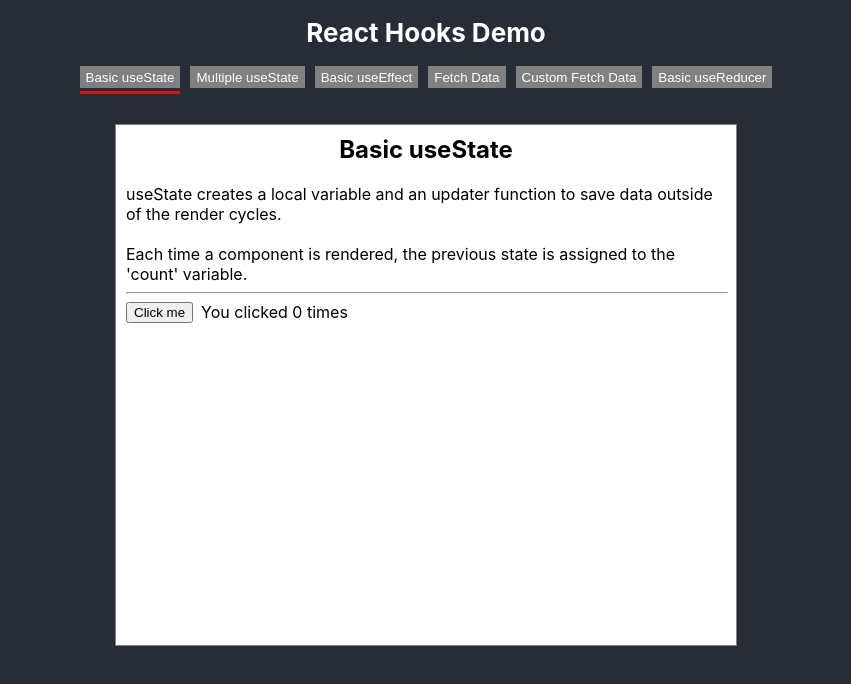
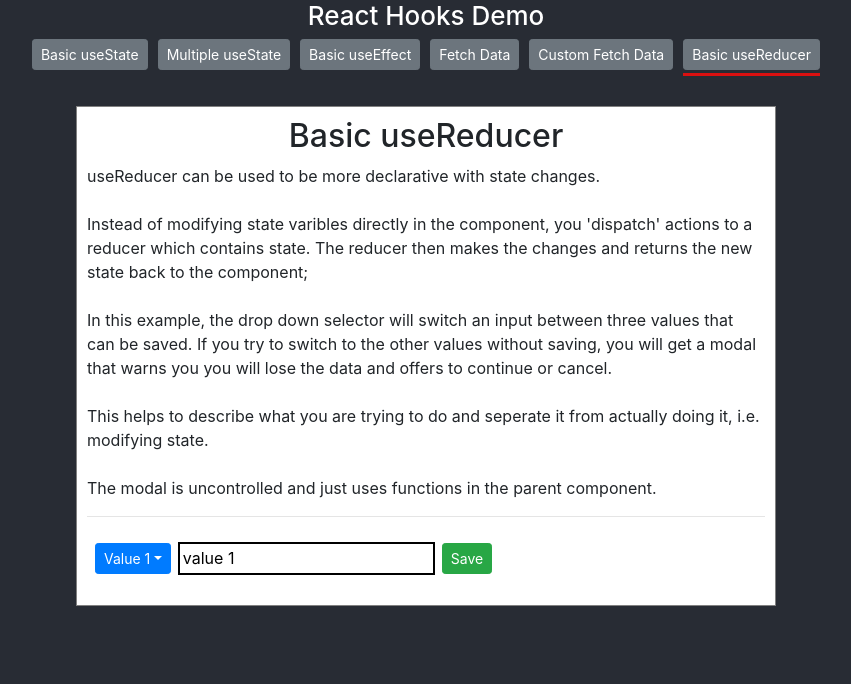
Before and after one commit to mklosterboer/hooks-demo, a React (Create React App) app: page / in a window 1280 px wide. Shown: the top 684 px of the page, without its empty margins (214-1065 px from the left). Built offline with nearby package versions, Linux system fonts and the light colour scheme.

Commit message:
finish BasicUseReducer. config react-bootstrap

```diff
--- a/public/index.html
+++ b/public/index.html
@@ -3,22 +3,13 @@
   <head>
     <meta charset="utf-8" />
     <link rel="shortcut icon" href="%PUBLIC_URL%/favicon.ico" />
-    <meta name="viewport" content="width=device-width, initial-scale=1" />
+    <link rel="stylesheet" href="https://stackpath.bootstrapcdn.com/bootstrap/4.1.0/css/bootstrap.min.css"
+      integrity="sha384-9gVQ4dYFwwWSjIDZnLEWnxCjeSWFphJiwGPXr1jddIhOegiu1FwO5qRGvFXOdJZ4" crossorigin="anonymous">
+
+      <meta name="viewport" content="width=device-width, initial-scale=1" />
     <meta name="theme-color" content="#000000" />
-    <!--
-      manifest.json provides metadata used when your web app is installed on a
-      user's mobile device or desktop. See https://developers.google.com/web/fundamentals/web-app-manifest/
-    -->
+
     <link rel="manifest" href="%PUBLIC_URL%/manifest.json" />
-    <!--
-      Notice the use of %PUBLIC_URL% in the tags above.
-      It will be replaced with the URL of the `public` folder during the build.
-      Only files inside the `public` folder can be referenced from the HTML.
-
-      Unlike "/favicon.ico" or "favicon.ico", "%PUBLIC_URL%/favicon.ico" will
-      work correctly both with client-side routing and a non-root public URL.
-      Learn how to configure a non-root public URL by running `npm run build`.
-    -->
     <title>React Hooks Demo</title>
   </head>
   <body>
--- a/src/App.css
+++ b/src/App.css
@@ -18,21 +18,8 @@ body {
   color: white;
 }
 
-.App a {
-  color: white;
-}
-
-.App a:hover {
-  color: grey;
-}
 button:focus {
   outline: 0;
-}
-.exampleButtons {
-  background-color: grey;
-  border: none;
-  color: white;
-  height: 22px;
 }
 
 .activeIndicator {
@@ -52,7 +39,7 @@ button:focus {
 }
 
 .example-container {
-  width: 600px;
+  width: 700px;
   height: 500px;
   border: 1px solid grey;
   align-self: center;
@@ -84,3 +71,26 @@ button:focus {
 .post {
   margin-bottom: 20px;
 }
+
+.form-container {
+  display: flex;
+  flex-direction: row;
+  align-content: center;
+  margin: 10px 0px 12px;
+}
+
+.form-container button {
+  margin-left: 8px;
+}
+
+.form-container input {
+  margin-left: 8px;
+  padding-left: 3px;
+  border: 1px solid black;
+  outline: 1px solid black;
+}
+
+.form-container input.invalid {
+  border-color: #db1010;
+  outline-color: #db1010;
+}
--- a/src/App.tsx
+++ b/src/App.tsx
@@ -1,11 +1,12 @@
 import React, { useState } from 'react';
+import { Button } from 'react-bootstrap';
 import './App.css';
 
 import { Examples } from "./Examples/index";
-import { ExampleDescription } from "./ExampleDescription";
+import { ExampleDescription } from "./Components/ExampleDescription";
 
 const App: React.FC = () => {
-    const [activeExampleIdx, setActiveExampleIdx] = useState(0);
+    const [activeExampleIdx, setActiveExampleIdx] = useState(5);
     let ActvExample = Examples[activeExampleIdx]
 
     return (
@@ -16,9 +17,9 @@ const App: React.FC = () => {
             <div className="examples-list">
                 {Examples.map((ex, idx) => (
                     <div key={`ex-${idx}-${ex.title}`} className="example-link">
-                        <button className="exampleButtons" onClick={() => setActiveExampleIdx(idx)}>
+                        <Button variant={"secondary"} size="sm" onClick={() => setActiveExampleIdx(idx)}>
                             {ex.title}
-                        </button>
+                        </Button>
                         {idx === activeExampleIdx && <div className="activeIndicator">&nbsp;</div>}
                     </div>
                 ))}
--- /dev/null
+++ b/src/Components/UnsavedChangesModal.tsx
@@ -0,0 +1,22 @@
+import React from 'react';
+import { Button, Modal } from 'react-bootstrap';
+
+interface UnsavedChangesModalProps {
+    show: boolean;
+    onContinue: () => void;
+    onCancel: () => void;
+}
+
+export const UnsavedChangesModal = ({ show, onContinue, onCancel }: UnsavedChangesModalProps) => {
+    return (
+        <Modal show={show}>
+            <Modal.Body>
+                Unsaved Changes Exist. Data will be lost if you continue.
+                </Modal.Body>
+            <Modal.Footer>
+                <Button variant="danger" onClick={onContinue}>Continue</Button>
+                <Button variant="primary" onClick={onCancel}>Cancel</Button>
+            </Modal.Footer>
+        </Modal>
+    );
+}
--- a/src/Examples/BasicUseReducer.tsx
+++ b/src/Examples/BasicUseReducer.tsx
@@ -1,7 +1,114 @@
-import React from 'react';
+import React, { useReducer } from 'react';
+import { DropdownButton, Dropdown, Button } from 'react-bootstrap';
+import { UnsavedChangesModal } from '../Components/UnsavedChangesModal';
+
+interface basicUseReducerState {
+    currentValueIdx: number;
+    values: string[];
+    inputValue: string;
+    showModal: boolean;
+    inputDirty: boolean;
+    newSelectionIdx: number;
+}
+
+const intialState: basicUseReducerState = {
+    currentValueIdx: 0,
+    values: ["value 1", "value 2", "value 3"],
+    inputValue: "value 1",
+    showModal: false,
+    inputDirty: false,
+    newSelectionIdx: 0,
+}
 
 const BasicUseReducer = () => {
-    return <div>placeholder</div>;
+    const [state, dispatch] = useReducer(reducer, intialState);
+
+    const handleSelection = (idx: number) => {
+        if (state.currentValueIdx !== idx) {
+            if (state.inputDirty) {
+                dispatch({ type: 'openModal', newSelectionIdx: idx });
+            } else {
+                dispatch({ type: 'switchValues', idx });
+            }
+        }
+    }
+
+    const dropDownItems = state.values.map((value, idx) => (
+        <Dropdown.Item
+            key={idx}
+            onClick={() => handleSelection(idx)}
+            active={idx === state.currentValueIdx}
+        >
+            Value {idx + 1}
+        </Dropdown.Item>
+    ));
+
+    return (
+        <>
+            <div className="form-container">
+                <DropdownButton
+                    size="sm"
+                    id="valueDropDown"
+                    title={`Value ${state.currentValueIdx + 1}`}
+                >
+                    {dropDownItems}
+                </DropdownButton>
+                <input
+                    type="text"
+                    className={state.inputDirty ? "invalid" : undefined}
+                    value={state.inputValue}
+                    onChange={e => { dispatch({ type: 'updateInput', value: e.target.value }) }}
+                />
+                <Button
+                    size="sm"
+                    variant="success"
+                    onClick={() => dispatch({ type: 'save' })}
+                >
+                    Save
+                </Button>
+            </div>
+            <UnsavedChangesModal
+                show={state.showModal}
+                onContinue={() => dispatch({ type: 'modalContinue' })}
+                onCancel={() => dispatch({ type: 'modalCancel' })}
+            />
+        </>
+    )
+}
+
+const reducer = (state: basicUseReducerState, action: any) => {
+    let newState: basicUseReducerState = { ...state };
+    switch (action.type) {
+        case 'save':
+            newState.values[state.currentValueIdx] = state.inputValue;
+            newState.inputDirty = false;
+            break;
+        case 'switchValues':
+            newState.currentValueIdx = action.idx;
+            newState.inputValue = state.values[action.idx];
+            newState.inputDirty = false;
+            break;
+        case 'updateInput':
+            newState.inputValue = action.value;
+            newState.inputDirty = true;
+            break;
+        case 'openModal':
+            newState.showModal = true;
+            newState.newSelectionIdx = action.newSelectionIdx;
+            break;
+        case 'modalContinue':
+            newState.currentValueIdx = state.newSelectionIdx;
+            newState.inputValue = state.values[state.newSelectionIdx];
+            newState.inputDirty = false;
+            newState.showModal = false;
+            break;
+        case 'modalCancel':
+            newState.showModal = false;
+            break;
+        default:
+            break;
+    }
+    return newState;
 }
 
 const basicUseReducerDesc = (
@@ -9,9 +116,10 @@ const basicUseReducerDesc = (
         useReducer can be used to be more declarative with state changes. <br /><br />
         Instead of modifying state varibles directly in the component, you 'dispatch' actions to a
         reducer which contains state. The reducer then makes the changes and returns the new state back to the component;<br /><br />
-        In this example, the drop down selector will switch an input between two values that can be saved. If you try to switch to the other value without saving,
-        you will get a modal that warns you you will lose the data and offers to continue or cancel. <br /><br />
-        The modal uncontrolled and just uses functions in the parent component.
+        In this example, the drop down selector will switch an input between three values that can be saved.
+        If you try to switch to the other values without saving, you will get a modal that warns you you will lose the data and offers to continue or cancel. <br /><br />
+        This helps to describe what you are trying to do and seperate it from actually doing it, i.e. modifying state. <br /><br />
+        The modal is uncontrolled and just uses functions in the parent component.
     </div>
 );
 
```
Also changed, not shown: src/Components/ExampleDescription.tsx (renamed from src/ExampleDescription.tsx).
